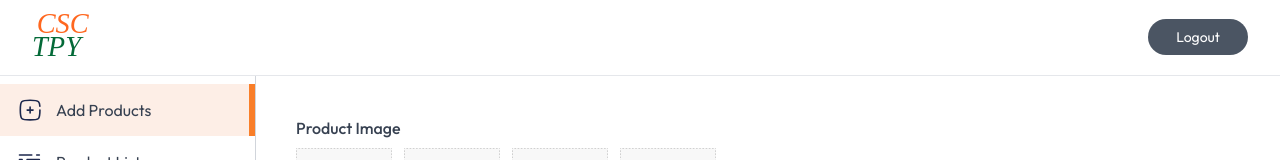
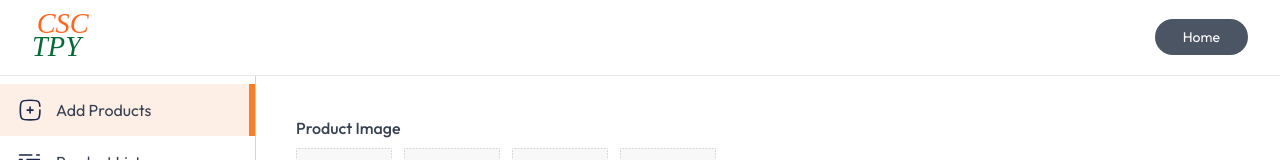
Before and after one commit to ISLG1/CSCTPY, a Next.js app: page /admin in a window 1280 px wide. Shown: the top 160 px of the page. Built offline with nearby package versions, Linux system fonts and the light colour scheme; no server answers; the database is empty.

Commit message:
logout->home, admin moved inside profile

```diff
--- a/components/Navbar.jsx
+++ b/components/Navbar.jsx
@@ -1,6 +1,6 @@
 "use client"
 import React from "react";
-import { assets, BagIcon, BoxIcon, CartIcon, HomeIcon } from "@/assets/assets";
+import { assets, BagIcon, BoxIcon, CartIcon, HomeIcon, MenuIcon } from "@/assets/assets";
 import Link from "next/link"
 import { useAppContext } from "@/context/AppContext";
 import Image from "next/image";
@@ -33,7 +33,7 @@ const Navbar = () => {
           Contact
         </Link>
 
-        {isSeller && <button onClick={() => router.push('/admin')} className="text-xs border px-4 py-1.5 rounded-full">Admin Dashboard</button>}
+        {/*isSeller && <button onClick={() => router.push('/admin')} className="text-xs border px-4 py-1.5 rounded-full">Admin Dashboard</button>*/}
 
       </div>
 
@@ -43,6 +43,11 @@ const Navbar = () => {
           user
             ? <>
               <UserButton>
+                {isSeller && (
+                  <UserButton.MenuItems>
+                    <UserButton.Action label="Admin Dashboard" labelIcon={<MenuIcon />} onClick={() => router.push('/admin')} />
+                  </UserButton.MenuItems>
+                )}
                 <UserButton.MenuItems>
                   <UserButton.Action label="Cart" labelIcon={<CartIcon />} onClick={() => router.push('/cart')} />
                 </UserButton.MenuItems>
--- a/components/admin/Navbar.jsx
+++ b/components/admin/Navbar.jsx
@@ -10,7 +10,7 @@ const Navbar = () => {
   return (
     <div className='flex items-center px-4 md:px-8 py-3 justify-between border-b'>
       <Image onClick={()=>router.push('/')} className='w-16 lg:w-16 cursor-pointer' src={assets.logo} alt="" />
-      <button className='bg-gray-600 text-white px-5 py-2 sm:px-7 sm:py-2 rounded-full text-xs sm:text-sm'>Logout</button>
+      <button onClick={() => router.push('/')}  className='bg-gray-600 text-white px-5 py-2 sm:px-7 sm:py-2 rounded-full text-xs sm:text-sm'>Home</button>
     </div>
   )
 }
```
